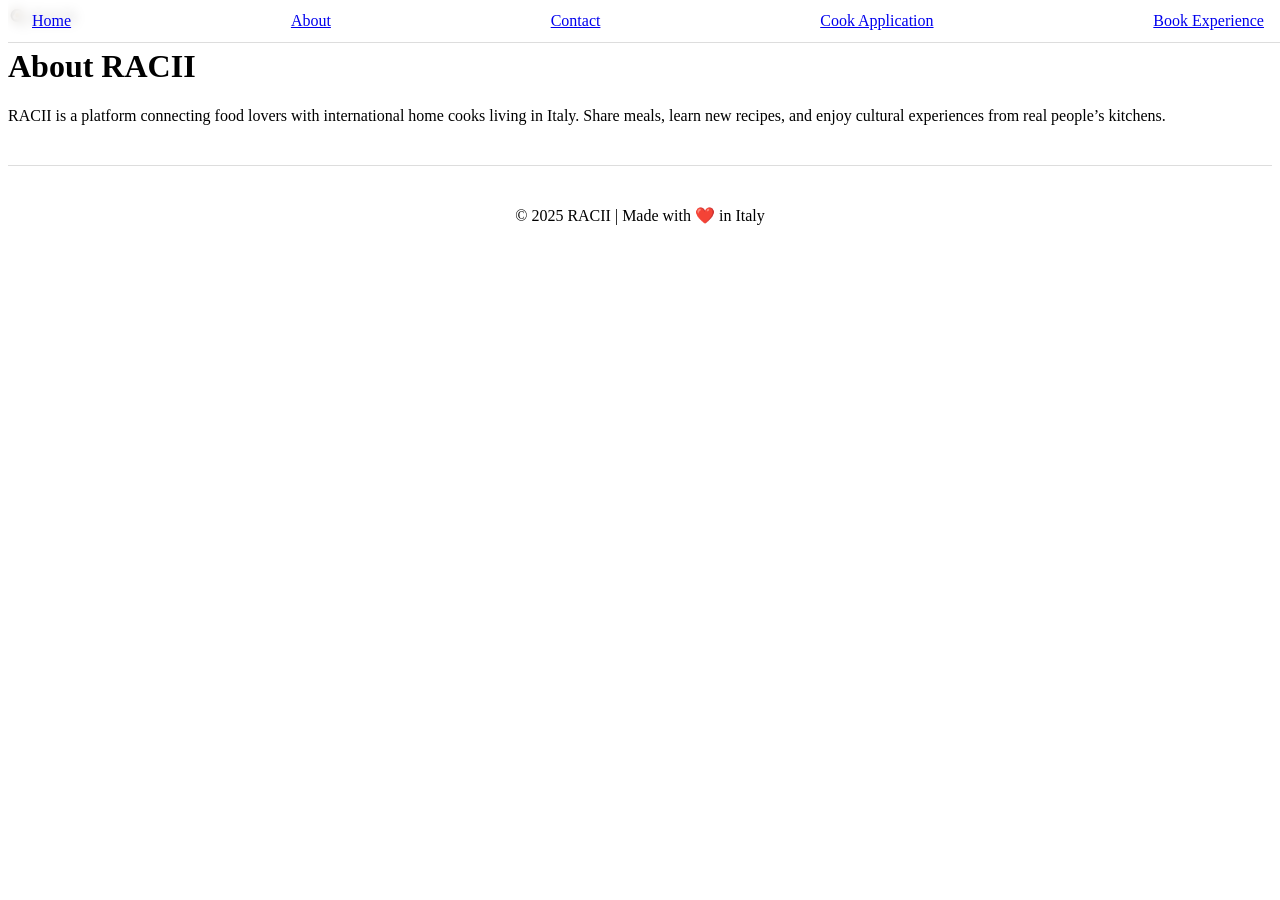
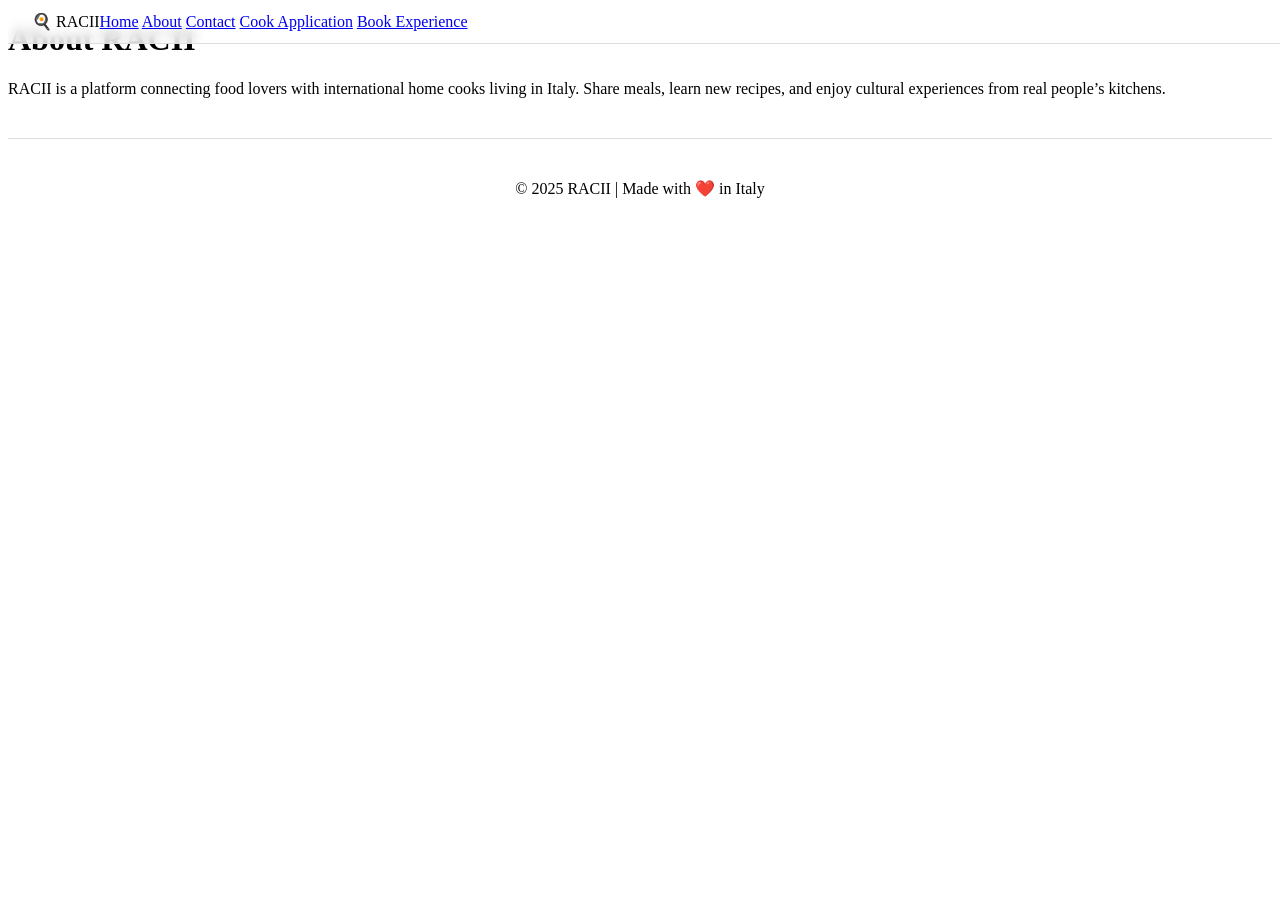

Fix navbar layout and login UI alignment

--- a/style.css
+++ b/style.css
@@ -38,8 +38,7 @@
   color: #ff6b6b;
 }
 
-
-
+/* Overlay */
 .overlay {
   position: fixed;
   inset: 0;
@@ -55,24 +54,66 @@
   visibility: visible;
 }
 
+/* CONTENT */
 .content {
-  margin-left: 220px;
+  margin-left: 0;
   flex: 1;
 }
 
-/* ====== UPDATED HEADER NAV ====== */
-header nav {
-  display: flex;
-  justify-content: space-between;
+/* =========================
+   🔥 HEADER FIX (IMPORTANT)
+========================= */
+header {
+  display: grid;
+  grid-template-columns: auto 1fr auto;
   align-items: center;
-  padding: 12px 24px; /* adjusted for index page style */
-  background: rgba(255, 255, 255, 0.75); /* slightly transparent */
+  padding: 12px 24px;
+  background: rgba(255,255,255,0.75);
   position: fixed;
   width: 100%;
   top: 0;
   z-index: 1001;
   border-bottom: 1px solid #ddd;
   backdrop-filter: blur(6px);
+}
+
+/* LEFT LOGO */
+.logo-container {
+  justify-self: start;
+}
+
+/* CENTER MENU (TRUE CENTER FIX) */
+.top-menu {
+  display: flex;
+  justify-content: center;
+  align-items: center;
+  gap: 18px;
+}
+
+/* RIGHT LOGIN */
+.auth-box {
+  justify-self: end;
+  display: flex;
+  align-items: center;
+  gap: 10px;
+}
+
+/* IMPORTANT: prevent shifting */
+.top-menu a,
+.login-btn,
+.user-box {
+  white-space: nowrap;
+}
+
+/* USER BOX */
+.user-box {
+  display: none;
+  padding: 8px 14px;
+  border-radius: 12px;
+  border: 1px solid #ff6b6b;
+  background: rgba(255,107,107,0.15);
+  font-weight: 600;
+  white-space: nowrap;
 }
 
 /* Buttons */
@@ -114,7 +155,6 @@ header nav {
   background: rgba(255, 255, 255, 0.15);
   border-radius: 16px;
   backdrop-filter: blur(10px);
-  -webkit-backdrop-filter: blur(10px);
   color: #fff;
   box-shadow: 0 4px 20px rgba(0,0,0,0.2);
 }
@@ -124,16 +164,14 @@ header nav {
   margin-bottom: 24px;
   color: black;
   font-weight: 700;
-  text-shadow: 0 2px 8px rgba(255, 255, 255, 0.3);
 }
 
 .section p {
   font-size: 1.05rem;
   color: black;
-  text-shadow: none;
 }
 
-/* Book a Meal Section */
+/* Book Meal */
 .book-meal-home {
   background: rgba(255, 255, 255, 0.85);
   padding: 60px 16px;
@@ -151,6 +189,7 @@ header nav {
   border-radius: 10px;
   border: 1px solid #ccc;
   font-size: 1rem;
+  width: 100%;
 }
 
 .book-meal-home button {
@@ -159,21 +198,10 @@ header nav {
   background: #ff6b6b;
   color: #fff;
   font-weight: 600;
-  transition: 0.25s;
 }
 
 .book-meal-home button:hover {
   background: #e05555;
-}
-
-/* My Bookings Section */
-#my-bookings-section {
-  max-width: 700px;
-  margin: 40px auto;
-  padding: 40px 16px;
-  border-radius: 16px;
-  background: rgba(255, 255, 255, 0.85);
-  display: none;
 }
 
 /* Footer */
@@ -195,147 +223,52 @@ html {
   box-sizing: border-box;
 }
 
-/* Make images responsive */
 img {
   max-width: 100%;
   height: auto;
 }
 
-/* ---------------- MOBILE FIXES ---------------- */
+/* MOBILE */
 @media (max-width: 768px) {
 
-  /* Reduce header padding */
+  .top-menu {
+    display: none !important;
+  }
+
   header {
     padding: 10px 14px;
   }
 
-  /* Hide big menu in mobile */
-  .top-menu {
-    display: flex;
-    justify-content: flex-start;
-    align-items: center;
-    gap: 20px;
-    flex-wrap: wrap;
-  }
-
-  /* Make logo smaller */
-  .logo-container img {
-    height: 40px;
-  }
-
-  /* Enable sidebar hamburger button */
   header::after {
     content: "☰";
     font-size: 26px;
     cursor: pointer;
     padding: 6px 10px;
     border-radius: 8px;
-    background: rgba(255,255,255,0.55);
+    background: rgba(255,255,255,0.6);
     position: absolute;
     right: 18px;
     top: 14px;
-    backdrop-filter: blur(5px);
   }
 
-  header::after:hover {
-    background: #fff;
-  }
-
-  /* Make content fit properly */
   .content {
-    max-width: 1200px;   /* or same as index page */
-    margin: 0 auto;       /* center content */
-    padding: 100px 20px 40px; /* top padding so header doesn't overlap */
-    transform-origin: top center;
+    padding: 100px 16px 40px;
   }
-  
 
-  /* Responsive card spacing */
   .section,
   .book-meal-home {
-    padding: 26px 16px;
-    margin: 24px 0;
+    padding: 24px 12px;
+    margin: 20px 0;
   }
 
-  .section h2 { font-size: 1.7rem; }
-  .section p { font-size: 1rem; }
-
-  .book-meal-home h3 { font-size: 1.3rem; }
-
-  select, button {
-    width: 100%;
-    max-width: 100%;
+  .section h2 {
+    font-size: 1.5rem;
   }
-
 }
 
-/* ====== ZOOM FOR LARGE SCREENS ====== */
+/* Large screens */
 @media (min-width: 1440px) {
   body {
     transform: scale(0.95);
-  }
-}
-/* ---------------- MOBILE OPTIMIZATION ---------------- */
-@media (max-width: 768px) {
-  /* Header adjustments */
-  header nav {
-      flex-direction: column;
-      align-items: center;
-      padding: 10px 16px;
-  }
-  nav .logo {
-      font-size: 1.4rem;
-      margin-bottom: 8px;
-  }
-  nav div a {
-      margin: 6px 8px 0 8px;
-      font-size: 0.95rem;
-  }
-
-  /* Main container adjustments */
-  .container {
-      padding: 100px 12px 24px;
-      margin: 0 auto;
-  }
-
-  /* Sections & Cards */
-  .section, .book-meal-home, .booking-card, .cook-card {
-      padding: 20px 12px;
-      margin: 16px 0;
-  }
-
-  /* Headings */
-  h2 {
-      font-size: 1.5rem;
-  }
-  .section h2, .book-meal-home h3 {
-      font-size: 1.3rem;
-  }
-
-  /* Cook card layout */
-  .cook-grid {
-      grid-template-columns: 1fr; /* single column in mobile */
-      gap: 14px;
-  }
-
-  /* Buttons & Inputs full width */
-  .btn, .book-meal-home input, .book-meal-home select, .book-meal-home button {
-      width: 100%;
-      max-width: 100%;
-  }
-
-  /* Modal adjustments */
-  .modal-content {
-      width: 95%;
-      padding: 16px;
-  }
-  .image-gallery img {
-      width: 100px;
-      height: 80px;
-  }
-
-  /* Footer */
-  footer {
-      padding: 16px 12px;
   }
 }
